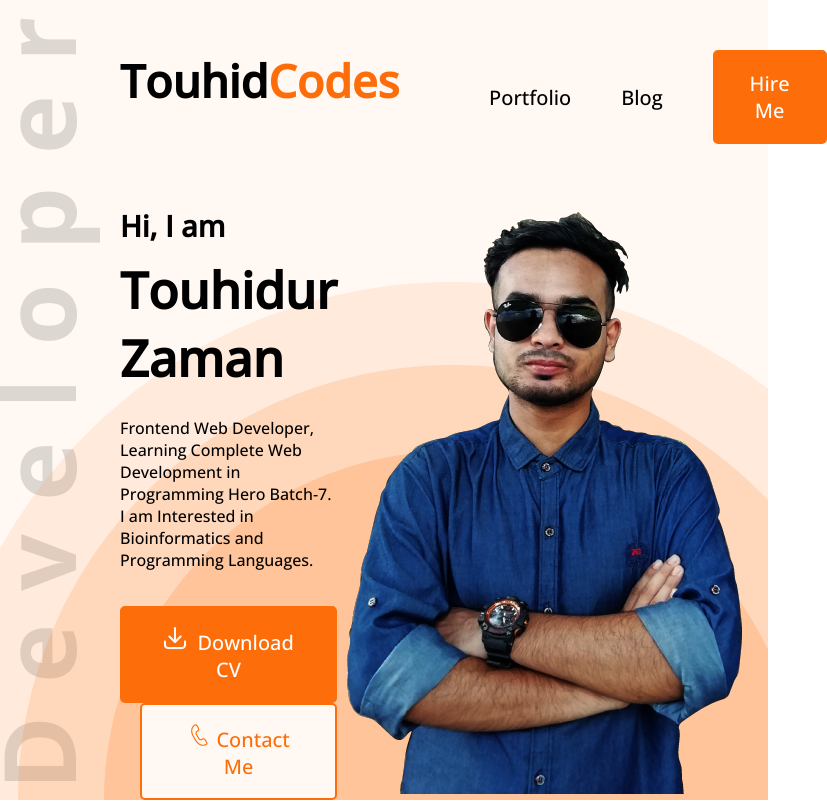
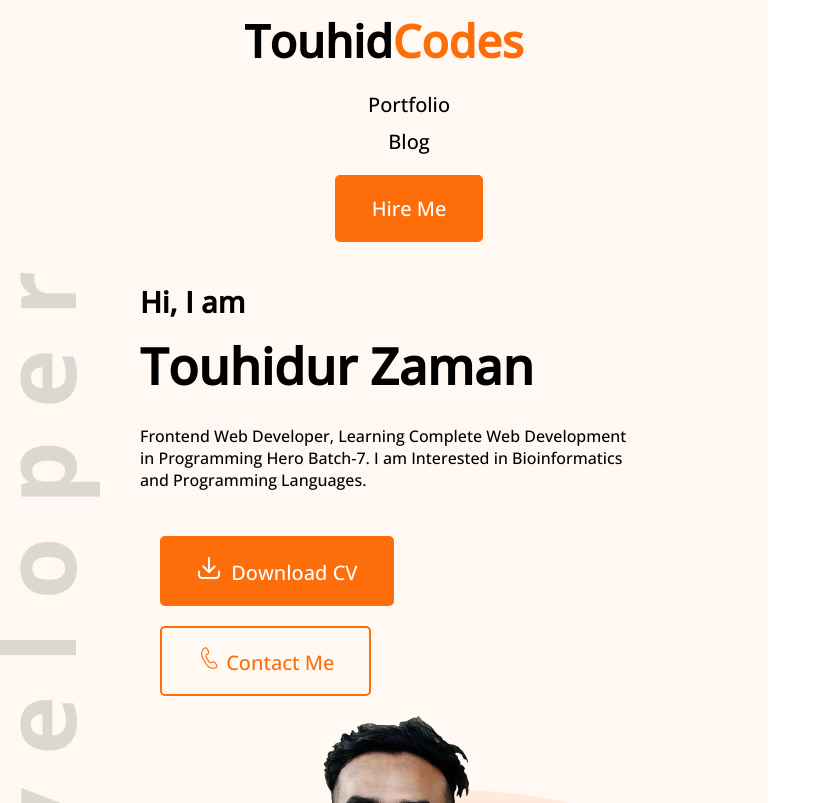
Before and after one commit to touhidcodes/PH-7-Developer-Portfolio, a plain HTML site: page index.html in a window 768 px wide. Shown: the top 803 px of the page, 827 px wide, since content can reach past the window. Drawn offline with nearby package versions, Linux system fonts and the light colour scheme.

Commit message:
header-responsive

```diff
--- a/style.css
+++ b/style.css
@@ -284,3 +284,20 @@ footer {
     margin: 0;
   }
 }
+
+@media screen and (min-width: 577px) and (max-width: 992px) {
+  .banner,
+  nav,
+  nav ul {
+    flex-direction: column;
+    gap: 10px;
+    padding: 10px 20px;
+  }
+  .btn-primary,
+  .btn-secondary {
+    margin: 10px 20px;
+  }
+  nav {
+    align-items: center;
+  }
+}
```
